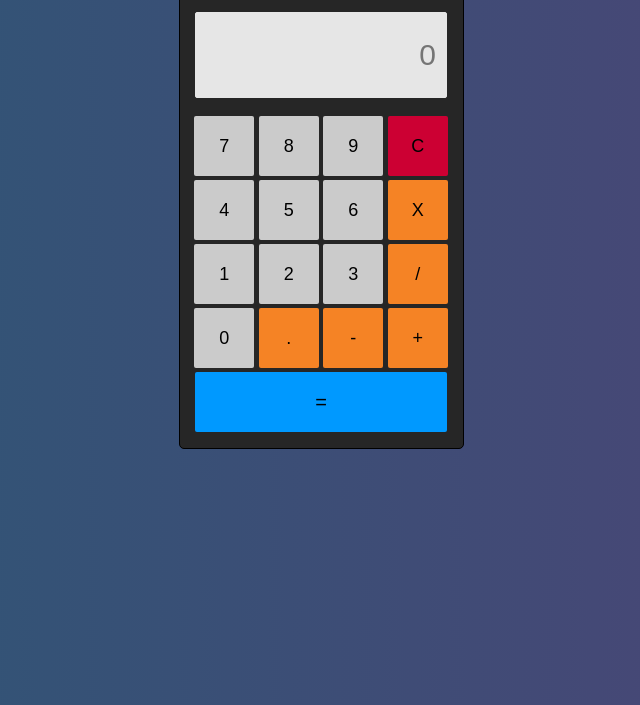
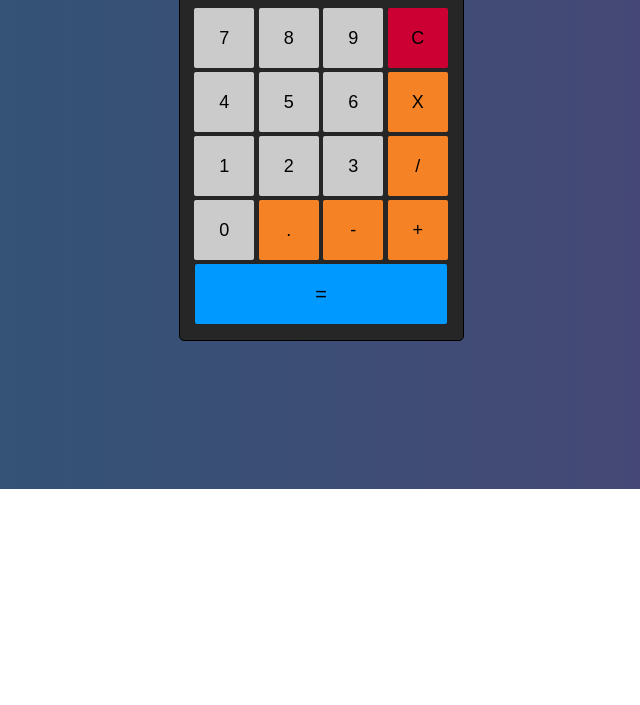
Before and after one commit to alekostyk/Calculator, a website built with webpack: page app/index.html in a window 1280 px wide. Shown: the part 311-1016 px from the top of the page, without its empty margins (319-959 px from the left). After the commit the page ends 800 px from the top, so only its background shows below. Built offline with nearby package versions, Linux system fonts and the light colour scheme; a web font is replaced by a local one.

Commit message:
centered calculator using flexbox

```diff
--- a/app/styles/_global.scss
+++ b/app/styles/_global.scss
@@ -48,8 +48,12 @@ body {
   background: -webkit-linear-gradient(to left, #4e4376, #2b5876);  /* Chrome 10-25, Safari 5.1-6 */
   background: linear-gradient(to left, #4e4376, #2b5876); /* W3C, IE 10+/ Edge, Firefox 16+, Chrome 26+, Opera 12+, Safari 7+ */
 }
+
 .container {
   max-width: 900px;
-  margin: 20% auto;
+  margin: 0 auto;
+  display: flex;
+  height: 100vh;
+  align-items: center;
   text-align: center;
 }
```
Also changed, not shown: dist/index.html, 5 other files.
